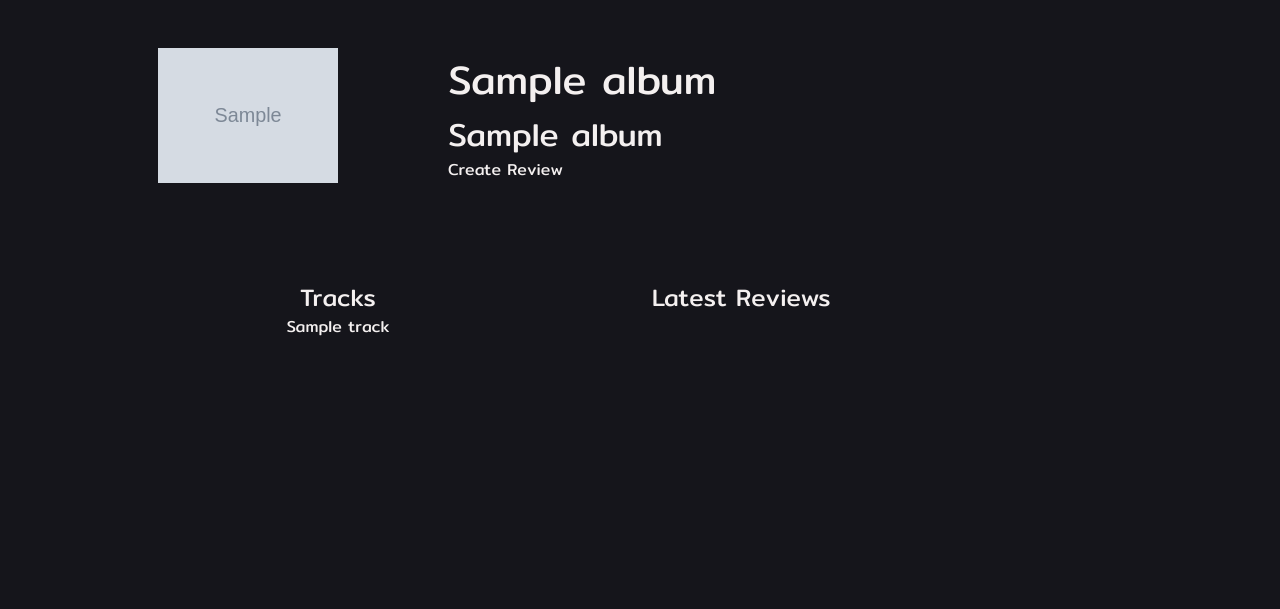
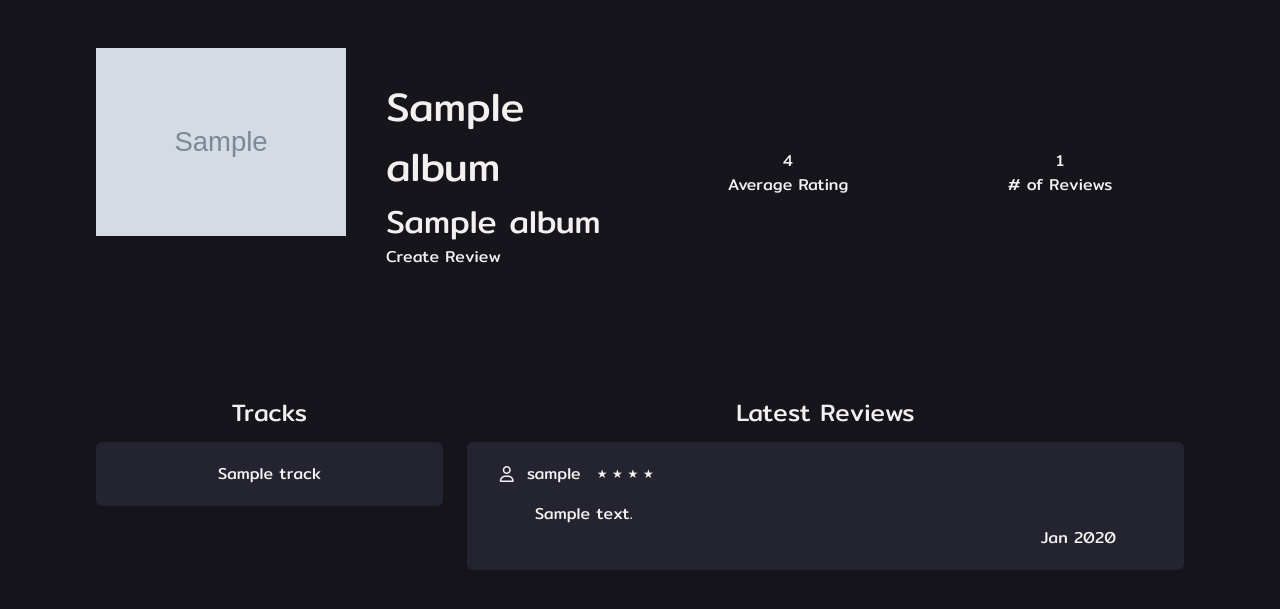
Before and after one commit to emilio-fv/Noted, a Flask app: template flask_app/templates/album_view.html in a window 1280 px wide. Shown: the part 120-729 px from the top of the page. Run offline with Flask 2, Linux system fonts and the light colour scheme; the template is opened without the code that fills it: most values are stand-ins (such as "Sample title", 1, 10 or a date in 2020); grey boxes marked "Sample" are stand-in pictures; some libraries are stand-ins or nearby versions.

Commit message:
Update view album

```diff
--- a/flask_app/controllers/reviews_controller.py
+++ b/flask_app/controllers/reviews_controller.py
@@ -66,7 +66,7 @@ def search_reviews():
             'last_name': review.user.last_name,
         }
         all_reviews.append(this_review)
-    print(all_reviews)
+
     return jsonify(all_reviews)
 
 
--- a/flask_app/mybulma/sass/mystyles.scss
+++ b/flask_app/mybulma/sass/mystyles.scss
@@ -11,7 +11,7 @@ $white: #F4F0F0;
 $black: #15151b;
 $grey: #242430;
 $light-grey: #6b6b92;
-$dimensions: 5 16 24 32 48 64 96 128 200;
+$dimensions: 5 16 24 32 48 64 96 128 200 250 300;
 
 // $text: $white;
 $text: $white;
@@ -79,13 +79,6 @@ $card-media-margin: 1rem;
     }
 }
 
-#album_view {
-    img {
-        max-width: 45%;
-        height: auto;
-    }
-}
-
 .review-card {
     header {
         p {
--- a/flask_app/templates/album_view.html
+++ b/flask_app/templates/album_view.html
@@ -4,30 +4,66 @@ View Album |
 {% endblock %}
 
 {% block content %}
-<section id="album_view" class="section is-flex is-align-items-center">
-    <div class="is-flex is-flex-direction-column is-justify-content-center is-align-items-center ">
-        <figure class="image is-flex is-justify-content-center">
+<section class="section">
+    <div class="columns is-vcentered px-6">
+        <div class="column is-3">
+            <figure class="image is-250x250">
                 <img src="{{ album_data['album_img'] }}" alt="Album cover">
             </figure>
         </div>
-    <div>
+        <div class="column is-one-quarter ml-3">
             <h1 class="is-size-2">{{ album_data['album_name'] }}</h1>
             <h2 class="is-size-3">{{ album_data['artist_name'] }}</h2>
             <a href="/reviews/new/{{ album_data['album_id'] }}">Create Review</a>
         </div>
+        <div class="column">
+            <div class="columns has-text-centered">
+                <div class="column ">
+                    <p>{{ average_rating }}</p>
+                    <p>Average Rating</p>
+                </div>
+                <div class="column">
+                    <p>{{ all_reviews|length  }}</p>
+                    <p># of Reviews</p>
+                </div>
+            </div>
+        </div>
+    </div>
 </section>
-<section class="section columns">
-    <div class="column is-half has-text-centered">
-        <h1 class="is-size-4">Tracks</h1>
-        <div>
+<section class="section">
+    <div class="columns px-6">
+        <div class="column is-one-third has-text-centered">
+            <h1 class="is-size-4 pb-3">Tracks</h1>
+            <div class="box has-text-centered">
                 {% for track in album_data['album_tracks'] %}
                     <p>{{ track }}</p>
                 {% endfor %}
             </div>
         </div>
-    <div class="column is-half">
-        <h1 class="is-size-4">Latest Reviews</h1>
-
+        <div class="column has-text-centered">
+            <h1 class="is-size-4 pb-3">Latest Reviews</h1>
+            {% for review in all_reviews %}
+                <div class="box">
+                    <div class="is-flex is-align-items-center">
+                        <span class="icon mx-2">
+                            <i class="fa-regular fa-user"></i>
+                        </span>
+                        <a href="/users/view/{{ review['user_id'] }}">{{ review['username'] }}</a>
+                        <p class="is-size-7 ml-4">
+                            {% for x in range(review['rating']) %}
+                                &#9733;
+                            {% endfor %}
+                        </p>
+                    </div>
+                    <div class="has-text-left px-6 pt-4">
+                        <p>{{ review['text'] }}</p>
+                    </div>
+                    <div class="has-text-right px-6">
+                        <p>{{ review['updated_at'].strftime("%b %Y") }}</p>
+                    </div>
+                </div>
+            {% endfor %}
+        </div>
     </div>
 </section>
 {% endblock %}
```
Also changed, not shown: flask_app/controllers/music_controller.py (+25 -1 lines), flask_app/models/review_model.py (+24 -1 lines), flask_app/static/css/mystyles.css. Lines whose indentation alone changed are shown as unchanged.
